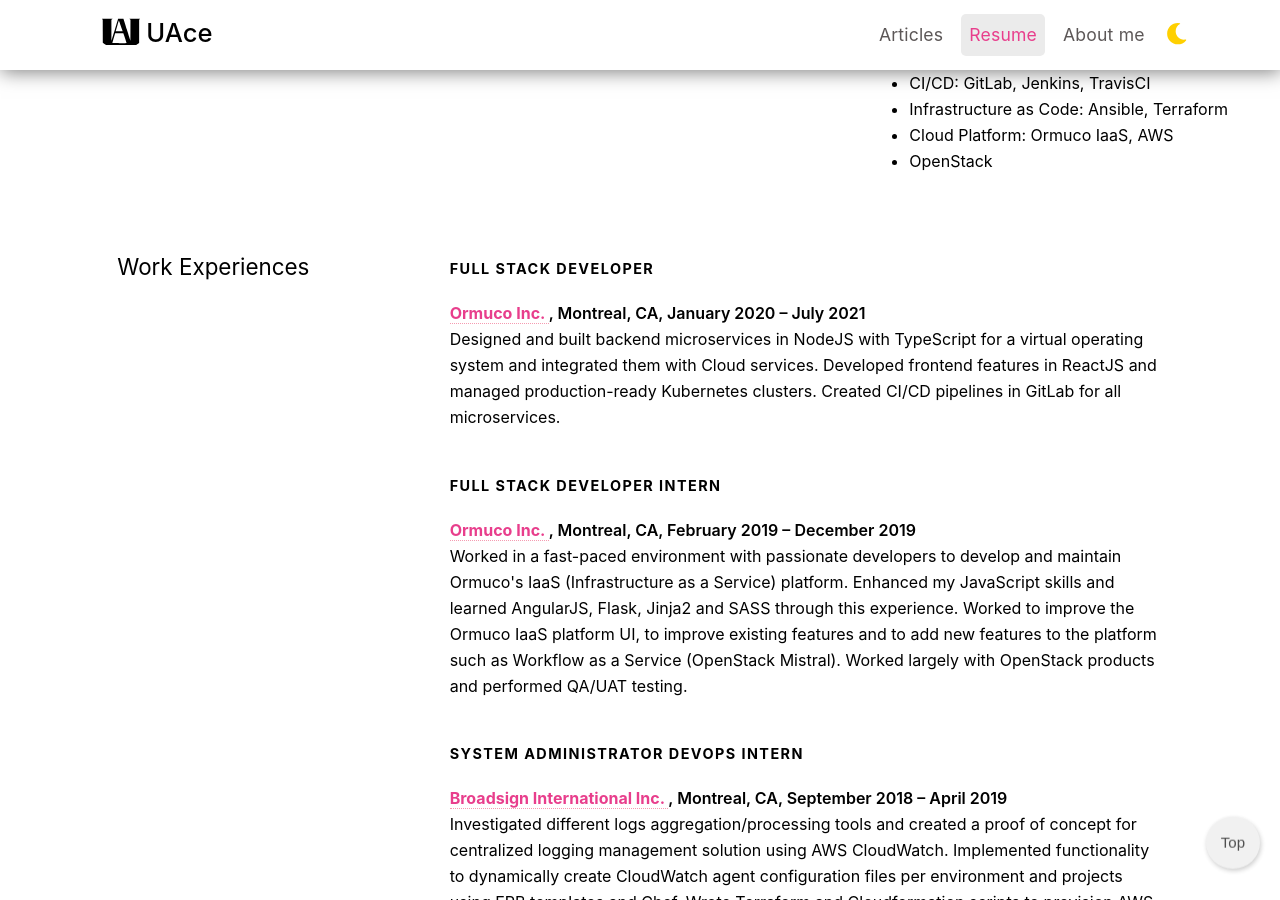
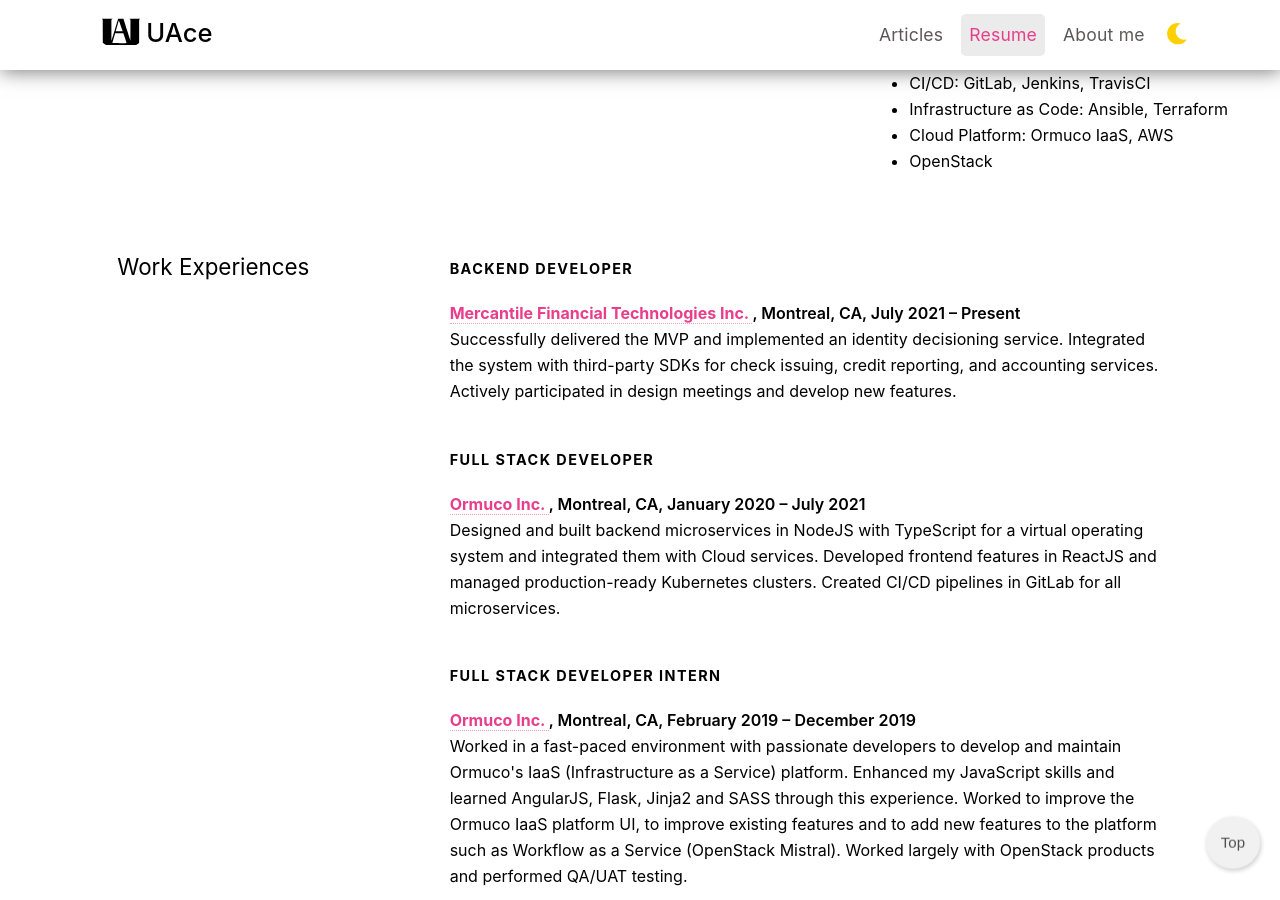
Before and after one commit to UAce/UAce.github.io, a Jekyll site: the page built from _pages/resume.html, in a window 1280 px wide and 900 px high, scrolled down 1234 px. Built offline with Jekyll 4.4.1, drawn with Linux system fonts in a browser that asks for light colours; nearby versions of some CDN libraries.

Commit message:
Update work experiences

```diff
--- a/_data/work_experiences.yml
+++ b/_data/work_experiences.yml
@@ -1,3 +1,10 @@
+- title: Backend Developer
+  company: Mercantile Financial Technologies Inc.
+  image: company/mercantile-logo.png
+  url: https://www.getmercantile.com/
+  location: Montreal, CA
+  period: July 2021 – Present
+  description: Successfully delivered the MVP and implemented an identity decisioning service. Integrated the system with third-party SDKs for check issuing, credit reporting, and accounting services. Actively participated in design meetings and develop new features.
 - title: Full Stack Developer
   company: Ormuco Inc.
   image: company/ormuco-logo.png
```
Also changed, not shown: assets/images/company/mercantile-logo.png (added).
